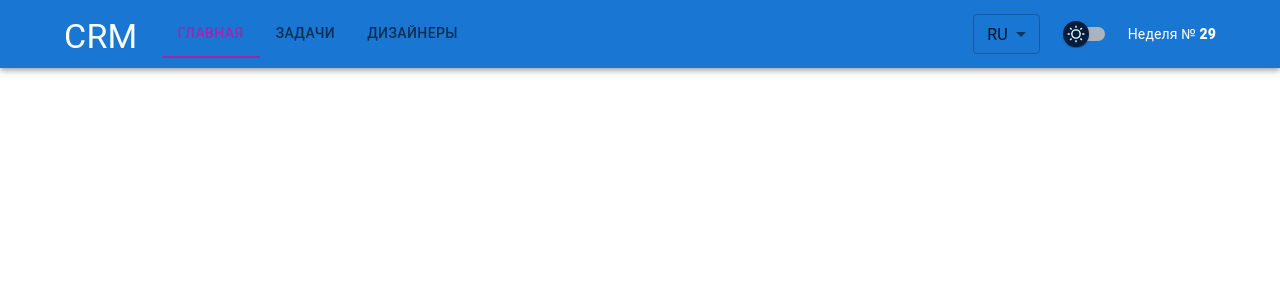
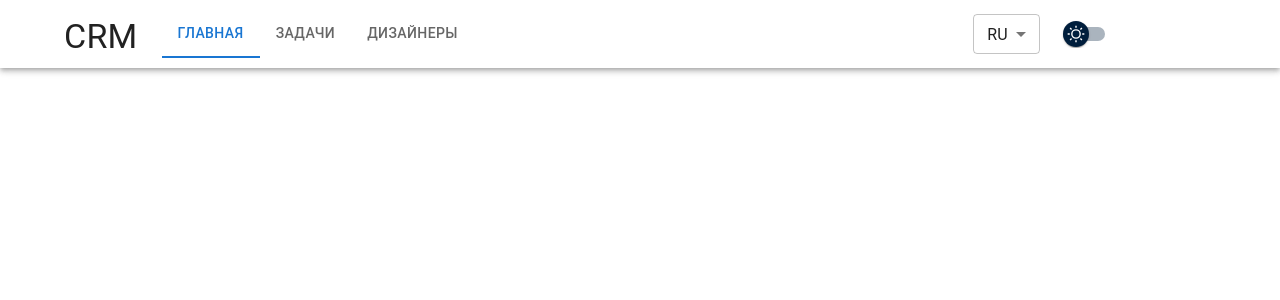
Before and after one commit to TheVadiratti/crm-system, a React (Vite) app: page / in a window 1280 px wide. Shown: the top 300 px of the page. Built offline with nearby package versions, Linux system fonts and the light colour scheme.

Commit message:
Изменяет стили Header

```diff
--- a/src/components/Header/desktop/Header.desktop.tsx
+++ b/src/components/Header/desktop/Header.desktop.tsx
@@ -15,7 +15,10 @@
   const isUpMd = useMediaQuery(theme.breakpoints.up('md'));
 
   return (
-    <AppBar position="sticky" sx={{ p: '10px 0' }}>
+    <AppBar
+      position="sticky"
+      sx={{ p: '10px 0', backgroundColor: 'background.paper' }}
+    >
       <Container
         sx={{
           display: 'flex',
@@ -27,7 +30,11 @@
           <Typography
             component="h1"
             variant="h4"
-            sx={{ display: 'flex', alignItems: 'end' }}
+            sx={{
+              display: 'flex',
+              alignItems: 'end',
+              color: 'text.primary',
+            }}
           >
             CRM
           </Typography>
--- a/src/components/Header/desktop/Navigation/Navigation.tsx
+++ b/src/components/Header/desktop/Navigation/Navigation.tsx
@@ -15,12 +15,7 @@
   };
 
   return (
-    <Tabs
-      value={location.pathname}
-      onChange={handleChange}
-      textColor="secondary"
-      indicatorColor="secondary"
-    >
+    <Tabs value={location.pathname} onChange={handleChange}>
       <Tab label={localize('pageHeaders.main')} value={routes.main.index} />
       <Tab label={localize('pageHeaders.tasks')} value={routes.tasks.index} />
       <Tab
```
